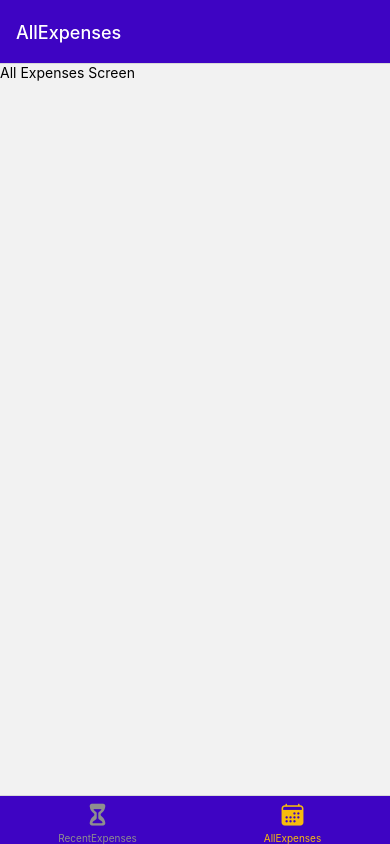
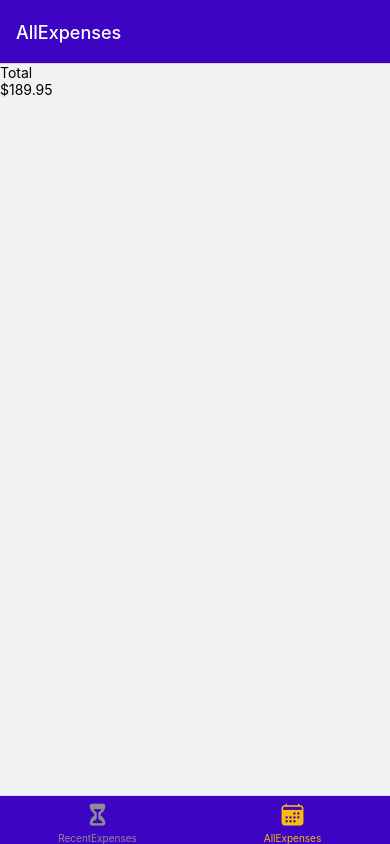
Before and after one commit to Ramses2/expense, a React Native app: screen /AllExpenses in a window 390 px wide. Built offline with nearby package versions, Linux system fonts and the light colour scheme.

Commit message:
Expense output creation

```diff
--- /dev/null
+++ b/components/ExpensesOutput/ExpensesList.js
@@ -0,0 +1,8 @@
+import { FlatList } from "react-native";
+
+function ExpensesList() {
+    return <FlatList />
+}
+
+
+export default ExpensesList;
--- /dev/null
+++ b/components/ExpensesOutput/ExpensesOutput.js
@@ -0,0 +1,46 @@
+import {View} from 'react-native';
+import ExpensesList from './ExpensesList';
+import ExpensesSummary from './ExpensesSummary';
+
+const DUMMY_EXPENSES=[
+    {
+        id:'e1',
+        description:'A pair of shoes',
+        amount:59.99,
+        date:new Date('2021-12-19')
+    },
+    {
+        id:'e2',
+        description:'A pair of trousers',
+        amount:89.99,
+        date:new Date('2022-01-19')
+    },
+    {
+        id:'e3',
+        description:'Some bananas',
+        amount:5.99,
+        date:new Date('2021-12-01')
+    },
+    {
+        id:'e4',
+        description:'A book',
+        amount:14.99,
+        date:new Date('2022-02-19')
+    },
+    {
+        id:'e5',
+        description:'Another book',
+        amount:18.99,
+        date:new Date('2022-12-18')
+    }
+]
+
+
+function ExpensesOutput({expenses,expensesPeriod}) {
+    return <View>
+        <ExpensesSummary expenses={DUMMY_EXPENSES} periodName={expensesPeriod}/>
+        <ExpensesList />
+    </View>
+}
+
+export default ExpensesOutput;
--- /dev/null
+++ b/components/ExpensesOutput/ExpensesSummary.js
@@ -0,0 +1,15 @@
+import {View, Text} from 'react-native';
+
+function ExpensesSummary({expenses,periodName}) {
+    const expensesSum = expenses.reduce((sum,expense)=> {
+        return sum+expense.amount
+    },0);
+
+    return <View>
+    <Text>{periodName}</Text>
+    <Text>${expensesSum.toFixed(2)}</Text>
+</View>
+}
+
+
+export default ExpensesSummary;
--- a/screens/AllExpenses.js
+++ b/screens/AllExpenses.js
@@ -1,8 +1,8 @@
-import {Text} from 'react-native';
+import ExpensesOutput from '../components/ExpensesOutput/ExpensesOutput';
 
 
 function AllExpenses() {
-    return <Text>All Expenses Screen </Text>
+    return <ExpensesOutput expensesPeriod="Total"/>
 }
 
 
--- a/screens/RecentExpenses.js
+++ b/screens/RecentExpenses.js
@@ -1,8 +1,8 @@
-import {Text} from 'react-native';
+import ExpensesOutput from '../components/ExpensesOutput/ExpensesOutput';
 
 
 function RecentExpenses() {
-    return <Text>RecentExpenses</Text>
+    return <ExpensesOutput expensesPeriod="Last 7 days"/>
 }
 
 
```
